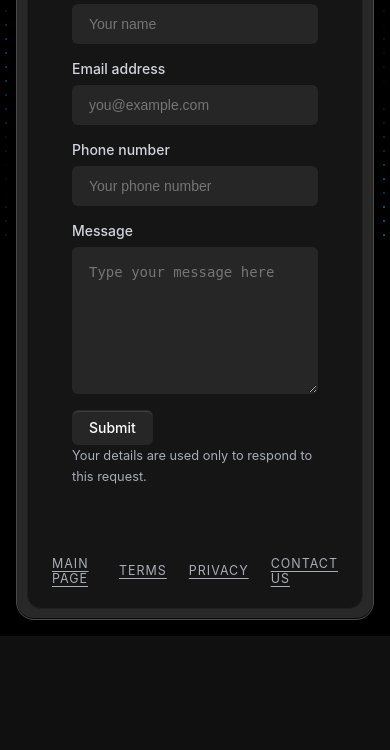
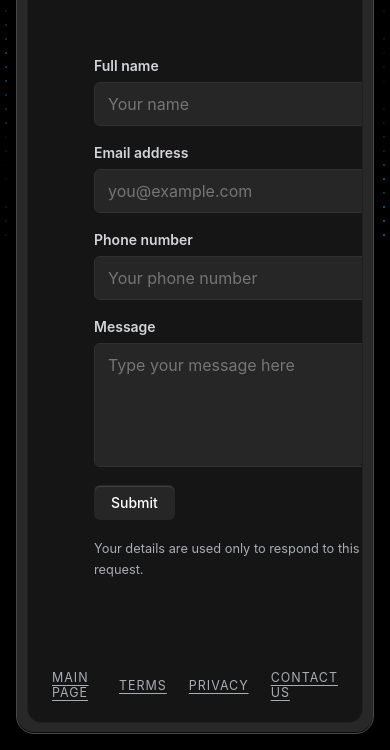
Before and after one commit to kristianneuhen/NeuhenAI, a Flask app: page /contact in a window 390 px wide. Shown: the part 607-1357 px from the top of the page. Before the commit the page ends 1243 px from the top, so only its background shows below. Run offline with Flask 3, Linux system fonts and the light colour scheme.

Commit message:
Restore contact form spacing and typography

```diff
--- a/static/styles.css
+++ b/static/styles.css
@@ -291,22 +291,21 @@ p, li { color: #c6c9ce; line-height: 1.65; }
   border-radius: 0;
   display: flex;
   flex-direction: column;
-  padding: 0;
+  gap: 18px;
+  padding: clamp(22px, 4vw, 40px);
 }
-.contact-field { display: grid; gap: 0; margin-bottom: 16px; }
-.contact-field label { color: #d1d5db; display: inline-block; font-size: .875rem; font-weight: 500; margin-bottom: 8px; }
+.contact-field { display: grid; gap: 8px; }
+.contact-field label { color: #d1d5db; font-size: .875rem; font-weight: 600; }
 .contact-field input,
 .contact-field textarea {
   background: #262626;
-  border: 1px solid transparent;
+  border: 1px solid #303030;
   border-radius: 6px;
   color: #f3f4f6;
-  font-size: .875rem;
-  line-height: 1.25;
+  font: inherit;
+  padding: 11px 13px;
   resize: vertical;
 }
-.contact-field input { height: 40px; padding: 0 16px; }
-.contact-field textarea { min-height: 147px; padding: 16px; }
 .contact-field input:focus,
 .contact-field textarea:focus { border-color: #a8adb5; outline: 2px solid #a8adb5; outline-offset: 2px; }
 .contact-honeypot { left: -10000px; position: absolute; }
```
